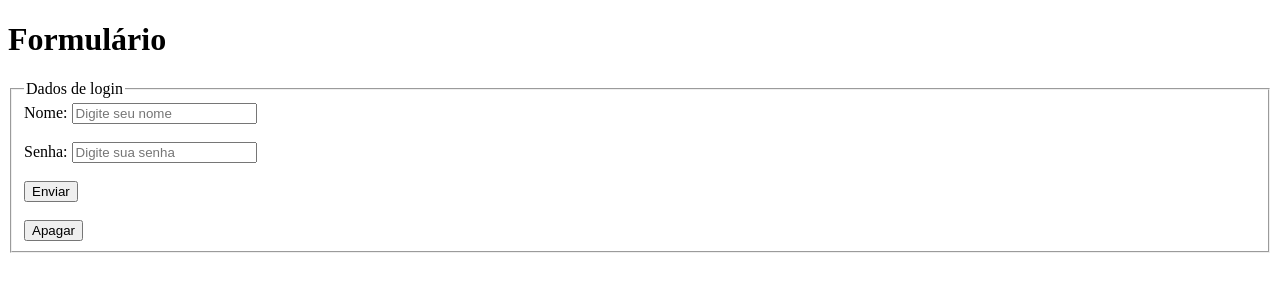
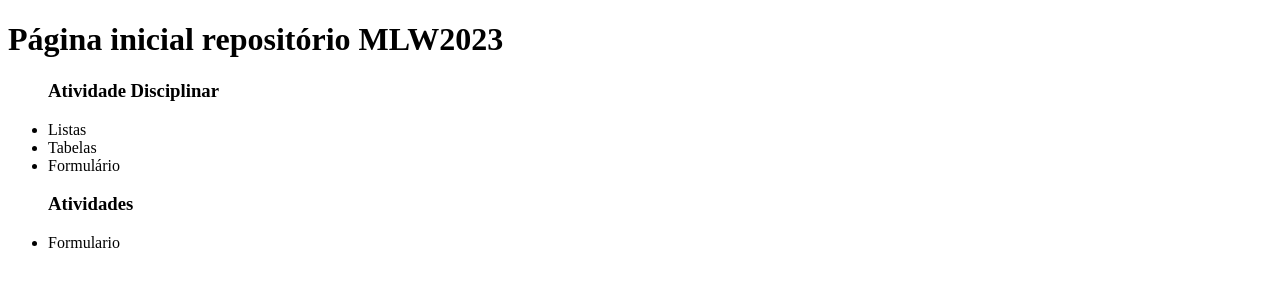
Before and after one commit to BrunoHidekiUemura/MLW2023, a plain HTML site: page index.html in a window 1280 px wide. Drawn offline with Linux system fonts and the light colour scheme.

Commit message:
Update index.html

```diff
--- a/index.html
+++ b/index.html
@@ -7,22 +7,20 @@
     <title>Formulário</title>
 </head>
 <body>
-    <h1>Formulário</h1>
+    <h1>Página inicial repositório MLW2023</h1>
 
-    <form action="#" method="post">
-        <fieldset>
-            <legend>Dados de login</legend>
-            <div>
-                <label for="nome">Nome:</label>
-                <input type="text" name="nome" id="nome" placeholder="Digite seu nome" size="20" maxlength="10">
-            </div><br>
-            <div>
-                <label for="senha">Senha:</label>
-                <input type="password" name="senha" id="senha" placeholder="Digite sua senha" size="20" minlength="10">
-            </div><br>
-            <button type="submit">Enviar</button><br><br>
-            <button type="reset">Apagar</button>
-        </fieldset>
-    </form>
+    <ul>
+        <h3>Atividade Disciplinar</h3>
+
+        <li>Listas</li>
+        <li>Tabelas</li>
+        <li>Formulário</li>
+    </ul>
+
+    <ul>
+        <h3>Atividades</h3>
+
+        <li><a href="forms.html"></a>Formulario</li>
+    </ul>
 </body>
 </html>
```
